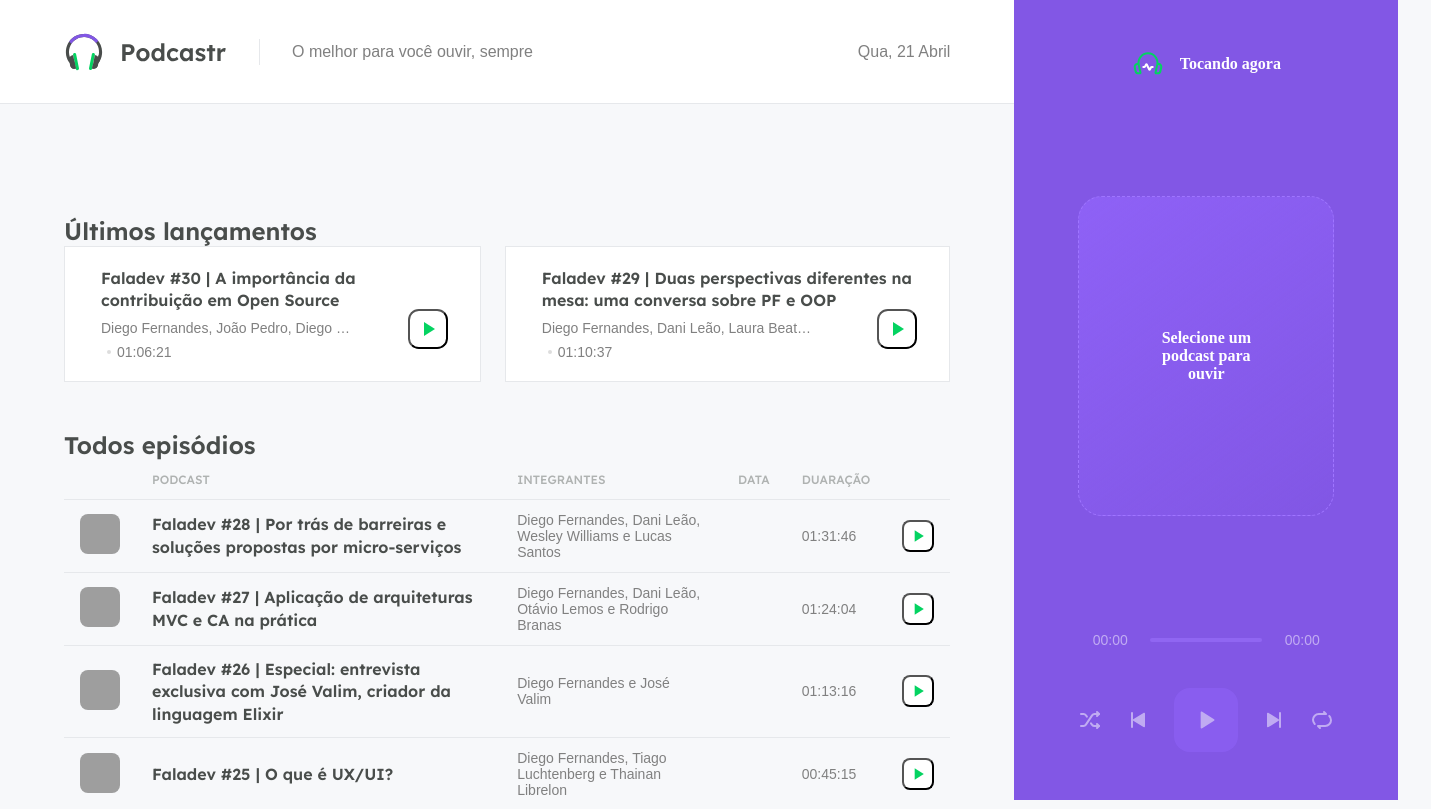
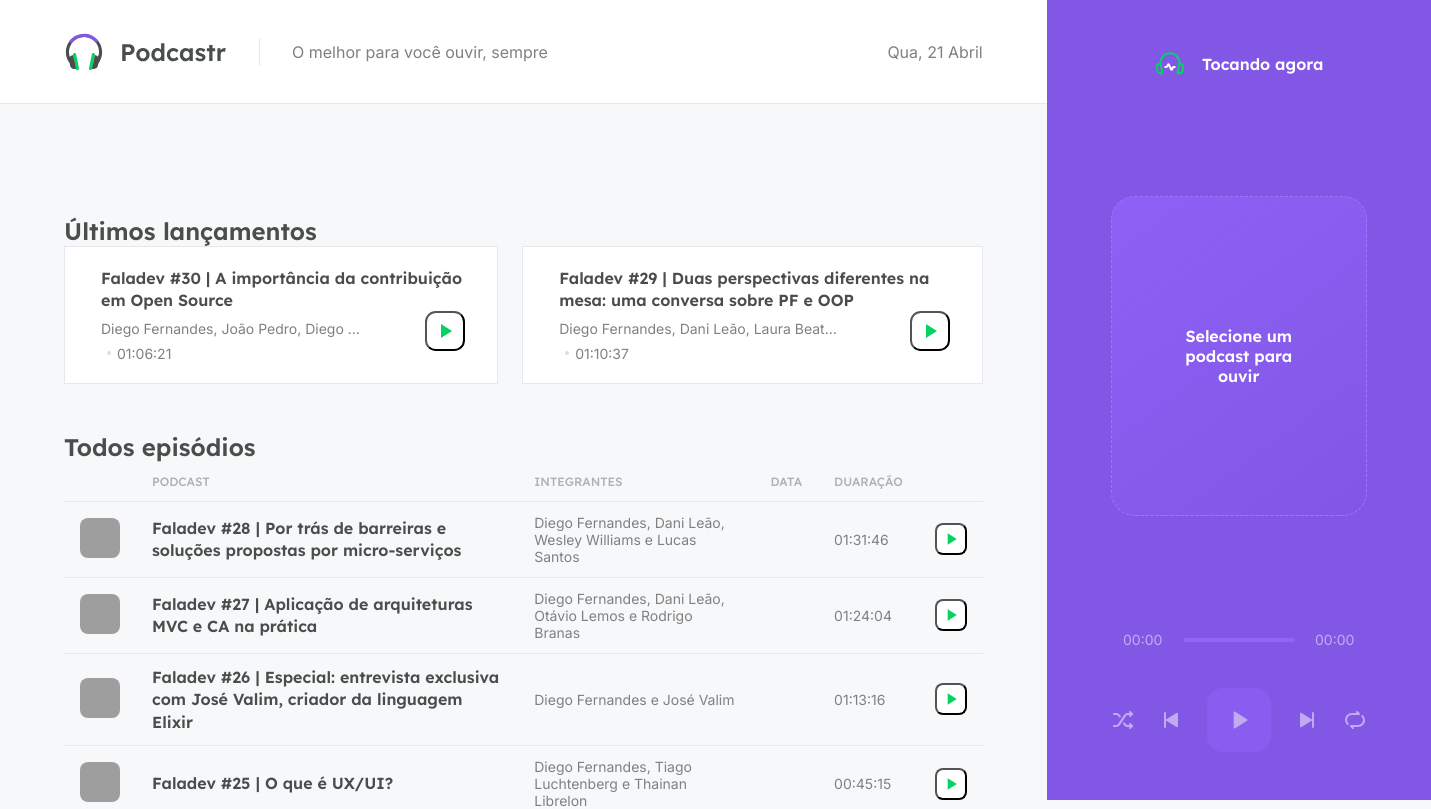
Before and after one commit to Fioravante1/project-podcastr-nlw, a Next.js app: page / in a window 1280 px wide. Shown: the top 809 px of the page, 1431 px wide, since content can reach past the window. Built offline with nearby package versions, Linux system fonts and the light colour scheme; data requests are answered from the project's data file; grey boxes are pictures that could not be loaded.

Commit message:
refatorando o codigo

```diff
--- a/src/components/Player/styles.module.scss
+++ b/src/components/Player/styles.module.scss
@@ -18,8 +18,8 @@
   }
 
   strong {
-    font-family: Lexend sans-serif;
-    font-size: 600;
+    font-family: Lexend, sans-serif;
+    font-weight: 600;
   }
 
   footer {
@@ -44,7 +44,6 @@
   display: flex;
   align-items: center;
   justify-content: center;
-
 }
 
 .progress {
--- a/src/pages/_document.tsx
+++ b/src/pages/_document.tsx
@@ -3,7 +3,7 @@ import Document, { Html, Head, Main, NextScript } from 'next/document';
 export default class MyDocument extends Document {
   render() {
     return (
-      <html>
+      <Html>
         <Head>
           <link rel="preconnect" href="https://fonts.gstatic.com" />
           <link href="https://fonts.googleapis.com/css2?family=Inter&family=Lexend:wght@500;600&display=swap" rel="stylesheet" />
@@ -12,7 +12,7 @@ export default class MyDocument extends Document {
           <Main />
           <NextScript />
         </body>
-      </html>
+      </Html>
     );
   }
 }
--- a/src/styles/global.scss
+++ b/src/styles/global.scss
@@ -38,7 +38,7 @@ body {
 }
 
 body, input, textarea, button {
-  font: 500 1rem Iter, sans-serif;
+  font: 500 1rem Inter, sans-serif;
   color: var(--gray-500);
 }
 
```
